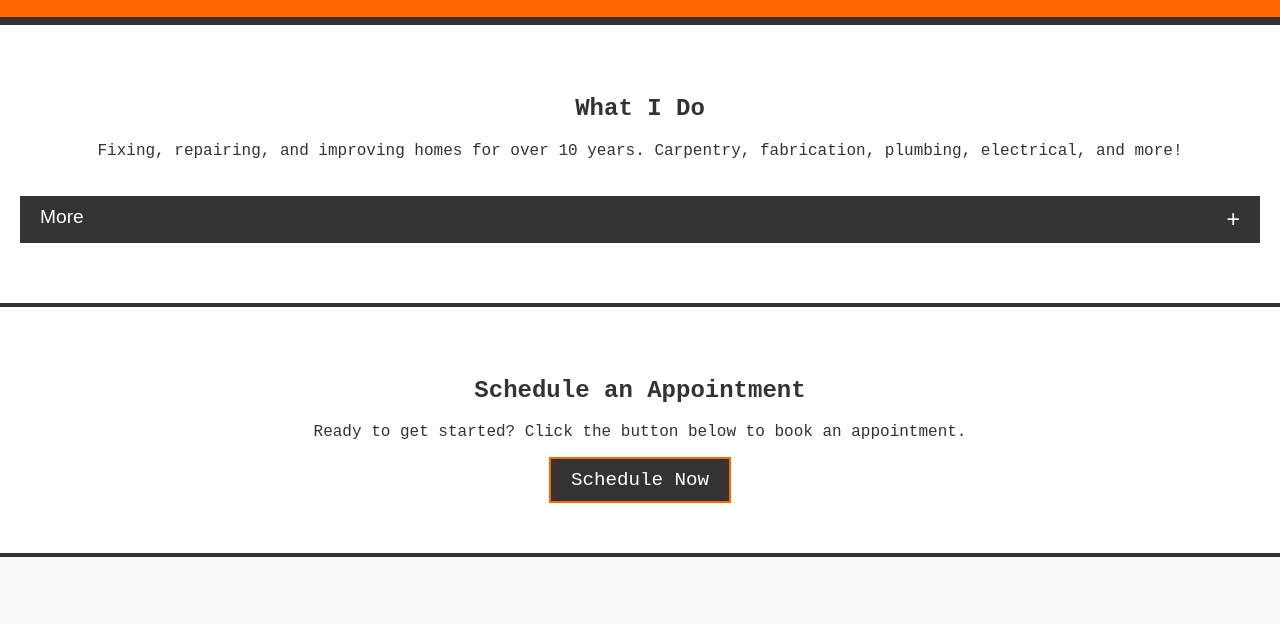
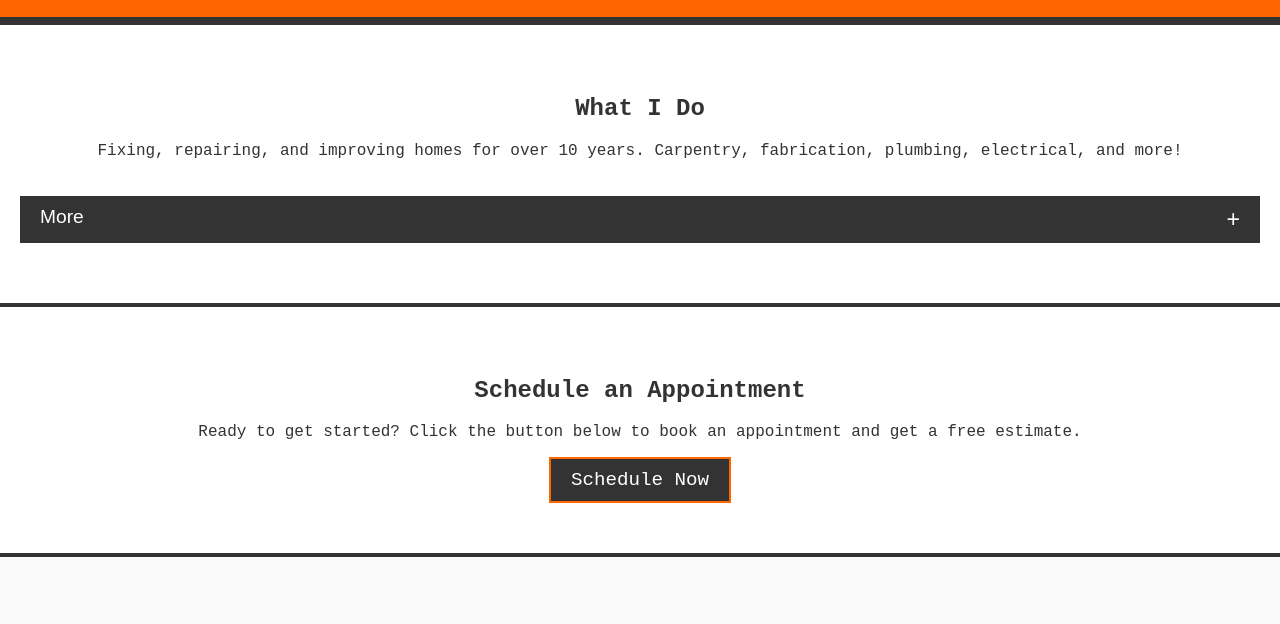
Before and after one commit to PoCoWorksLLC/PoCoworks, a plain HTML site: page index.html in a window 1280 px wide. Shown: the part 157-781 px from the top of the page. Drawn offline with Linux system fonts and the light colour scheme.

Commit message:
Update index.html
Update text on the click here button

```diff
--- a/index.html
+++ b/index.html
@@ -38,7 +38,7 @@
 
   <section id="contact">
     <h2>Schedule an Appointment</h2>
-    <p>Ready to get started? Click the button below to book an appointment.</p>
+    <p>Ready to get started? Click the button below to book an appointment and get a free estimate.</p>
     <a href="https://calendly.com/yourname" class="btn">Schedule Now</a>
   </section>
 
```
